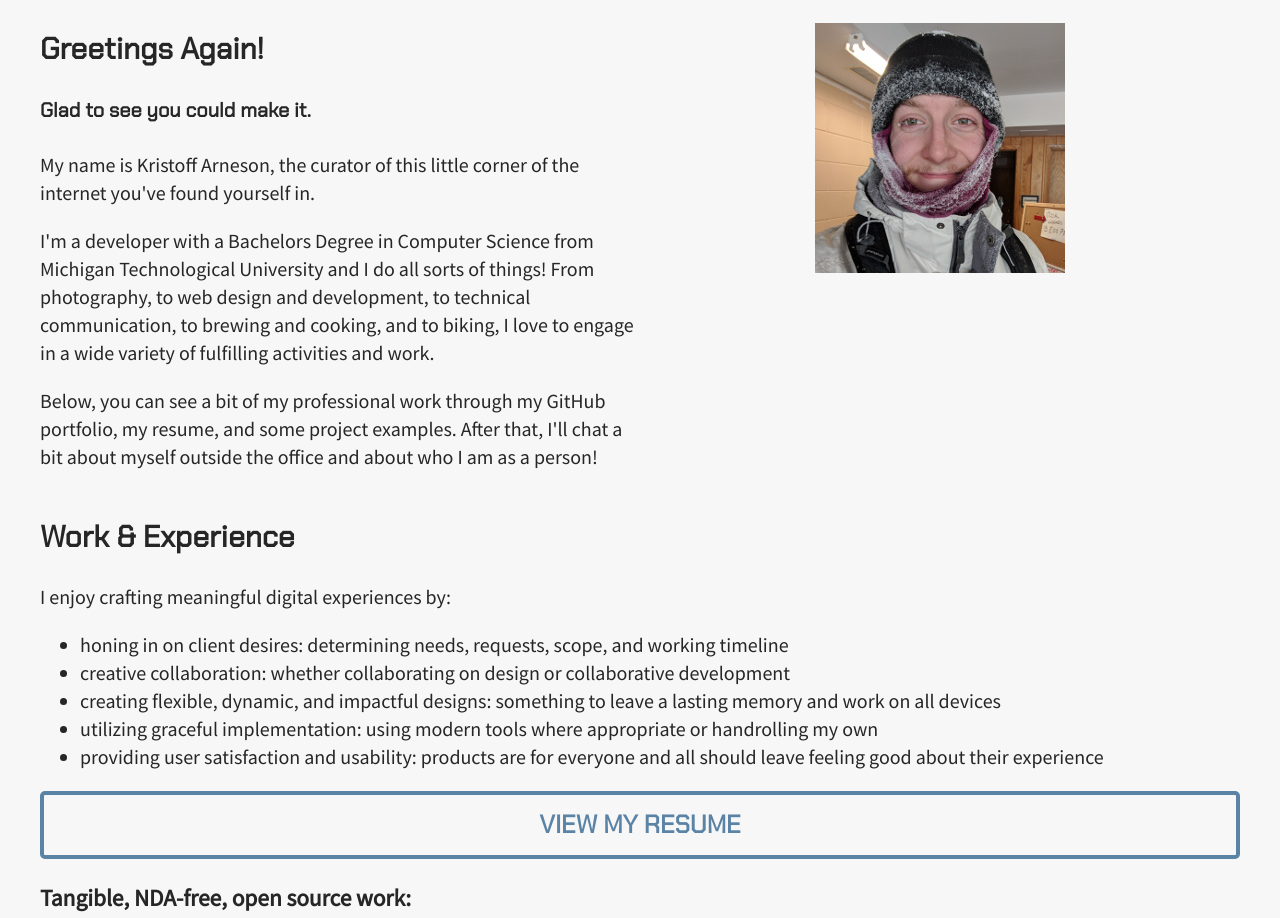
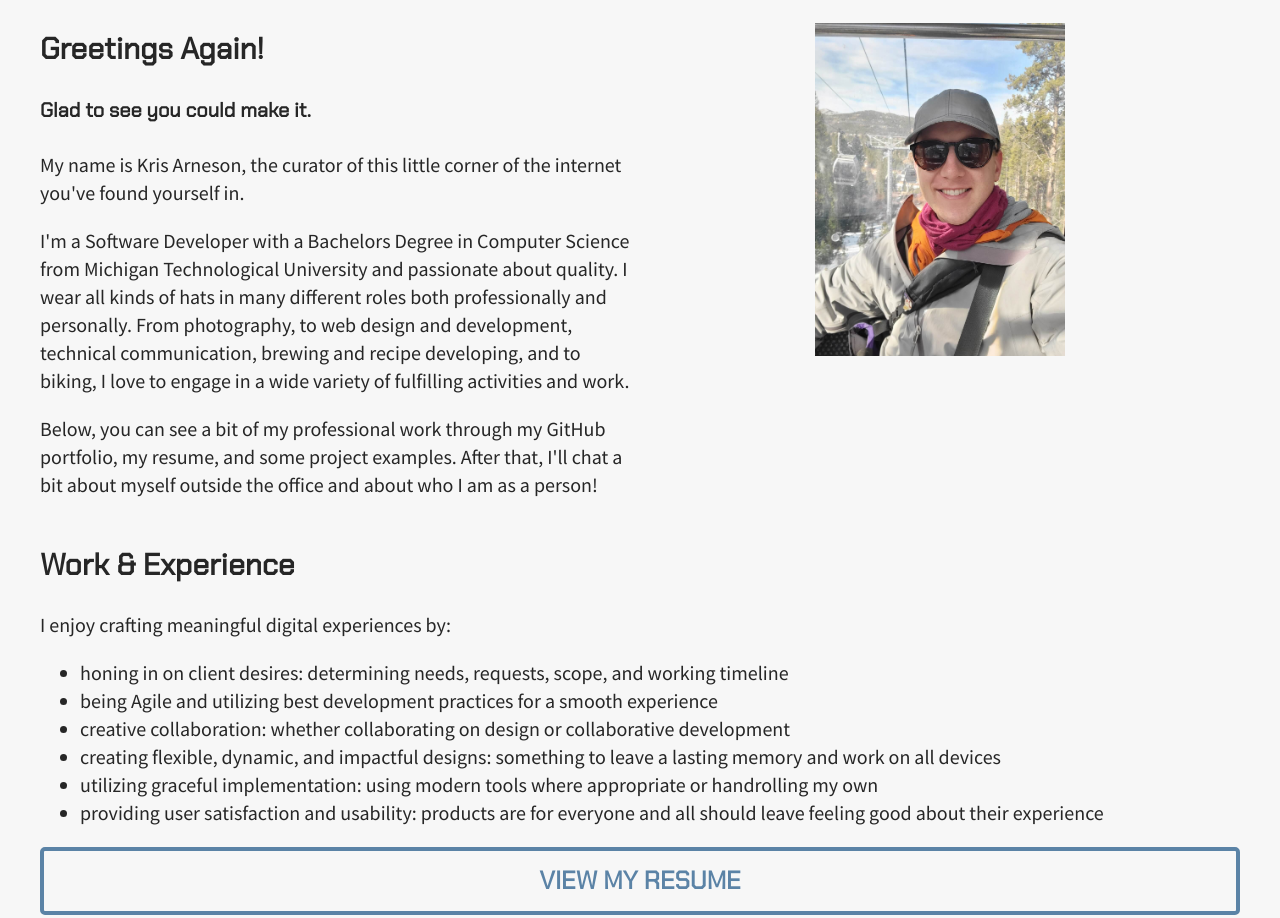
Before and after one commit to kwakr/arneson.io, a plain HTML site: page index.html in a window 1280 px wide. Shown: the part 907-1825 px from the top of the page. Drawn offline with Linux system fonts and the light colour scheme.

Commit message:
Update index.html
added new headshot and resume in addition to name updates

```diff
--- a/index.html
+++ b/index.html
@@ -2,7 +2,7 @@
 <!-- Oh wow you've made it here, you must be really curious! If you've opened this up to look at my source code, enjoy! -->
 <!-- For a look at the entire project, I have my GitHub repo linked in the footer, plus other goodies on my GitHub page. -->
 <!-- Thanks for peeking under the hood, it means a lot to me. If you did for a specific purpose, feel free to drop me an email: -->
-<!-- kristoff at arneson.io -->
+<!-- krisnat arneson.io -->
 <!-- ~* Thank you! *~ -->
 <html lang="en">
 <head>
@@ -15,13 +15,13 @@
     <link href="https://fonts.googleapis.com/css?family=Chakra+Petch|Source+Sans+Pro" rel="stylesheet">
 
     <link rel="stylesheet" href="style.css">
-    <title>Kristoff Arneson is a: Developer | Designer | Photographer | Cook | Professional | All around cool person!</title>
+    <title>Kris Arneson is a: Developer | Designer | Organizer | Professional </title>
 </head>
 <body>
     <header class="top-header">
         <h1 class="welcome-message" id="greeting">Hello, welcome esteemed web traveler.</h1>
         <h3 class="welcome-message" id="sub-greeting">Please, make yourself at home.</h3>
-        <h5 class="welcome-message" id="signed-greeting">~ Kristoff</h5>
+        <h5 class="welcome-message" id="signed-greeting">~ Kris</h5>
     </header>
 
     <main id="main-container">
@@ -34,14 +34,14 @@
                     <h4>Glad to see you could make it.</h4>
                 </header>
 
-                <p>My name is Kristoff Arneson, the curator of this little corner of the internet you've found yourself in.</p>
-                <p>I'm a developer with a Bachelors Degree in Computer Science from Michigan Technological University and I do all sorts of things! From photography, to web design and development, to technical communication, to brewing and cooking, and to biking, I love to engage in a wide variety of fulfilling activities and work.</p>
+                <p>My name is Kris Arneson, the curator of this little corner of the internet you've found yourself in.</p>
+                <p>I'm a Software Developer with a Bachelors Degree in Computer Science from Michigan Technological University and passionate about quality. I wear all kinds of hats in many different roles both professionally and personally. From photography, to web design and development, technical communication, brewing and recipe developing, and to biking, I love to engage in a wide variety of fulfilling activities and work.</p>
                 <p>Below, you can see a bit of my professional work through my GitHub portfolio, my resume, and some project examples. After that, I'll chat a bit about myself outside the office and about who I am as a person!</p>
             </div>
 
             <div class="flex-element intro-content">
                 <div id="headshot">
-                    <img src="img/kristoff-frozen-headshot.jpg" alt="A beautiful, frosted headshot of myself">
+                    <img src="img/ka-headshot.jpg" alt="A headshot of Kris riding a gondola in the mountains">
                 </div>
             </div>
 
@@ -56,13 +56,14 @@
             <p>I enjoy crafting meaningful digital experiences by:</p>
             <ul>
                 <li>honing in on client desires: determining needs, requests, scope, and working timeline</li>
+                <li>being Agile and utilizing best development practices for a smooth experience
                 <li>creative collaboration: whether collaborating on design or collaborative development</li>
                 <li>creating flexible, dynamic, and impactful designs: something to leave a lasting memory and work on all devices</li>
                 <li>utilizing graceful implementation: using modern tools where appropriate or handrolling my own</li>
                 <li>providing user satisfaction and usability: products are for everyone and all should leave feeling good about their experience</li>
             </ul>
 
-            <a class="button" href="docs/kristoff-arneson-resume-2022.pdf">View My Resume</a>
+            <a id="resume" class="button" href="docs/kris-a-resume.pdf">View My Resume</a>
 
             <div id="technical-skills">
 
@@ -148,7 +149,7 @@
         <section id="about-me">
 
             <header>
-                <h2>More about Kristoff, the human</h2>
+                <h2>More about Kris, the human</h2>
             </header>
 
             <div id="outside-the-office">
```
